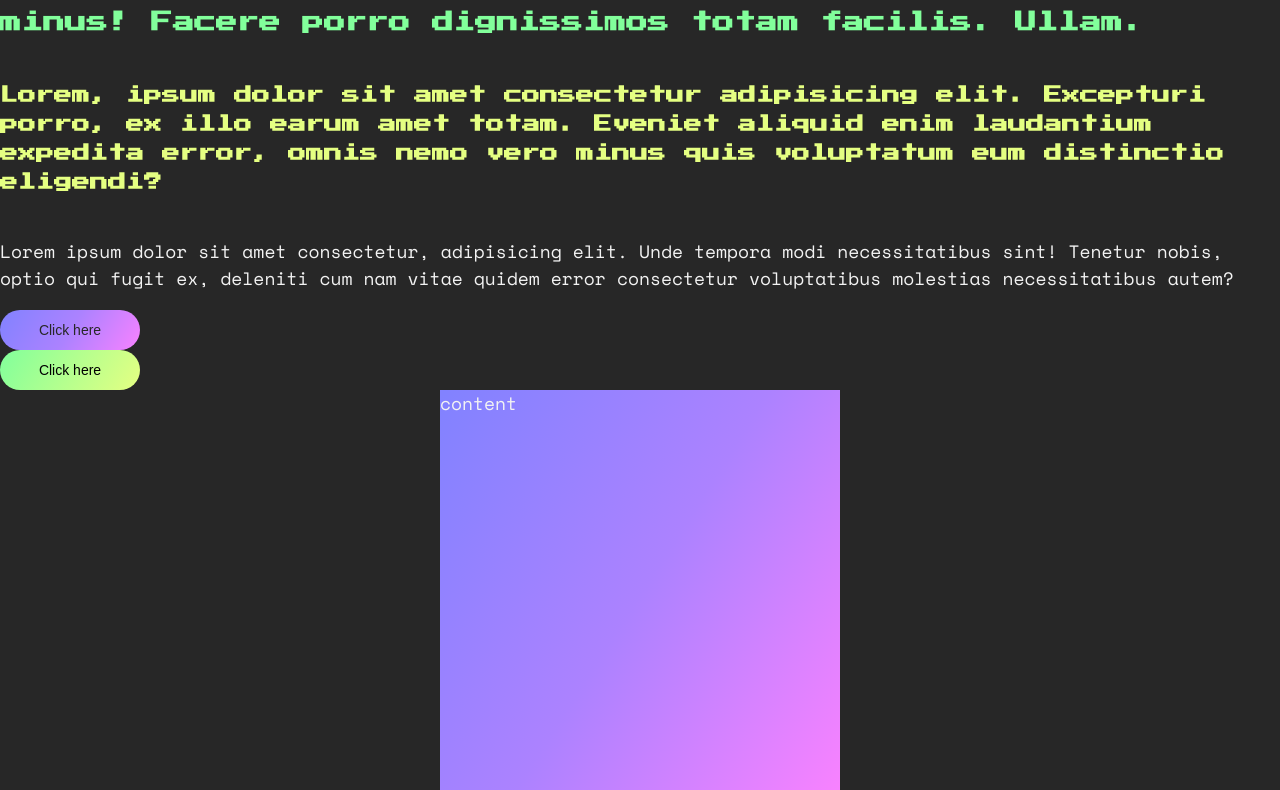
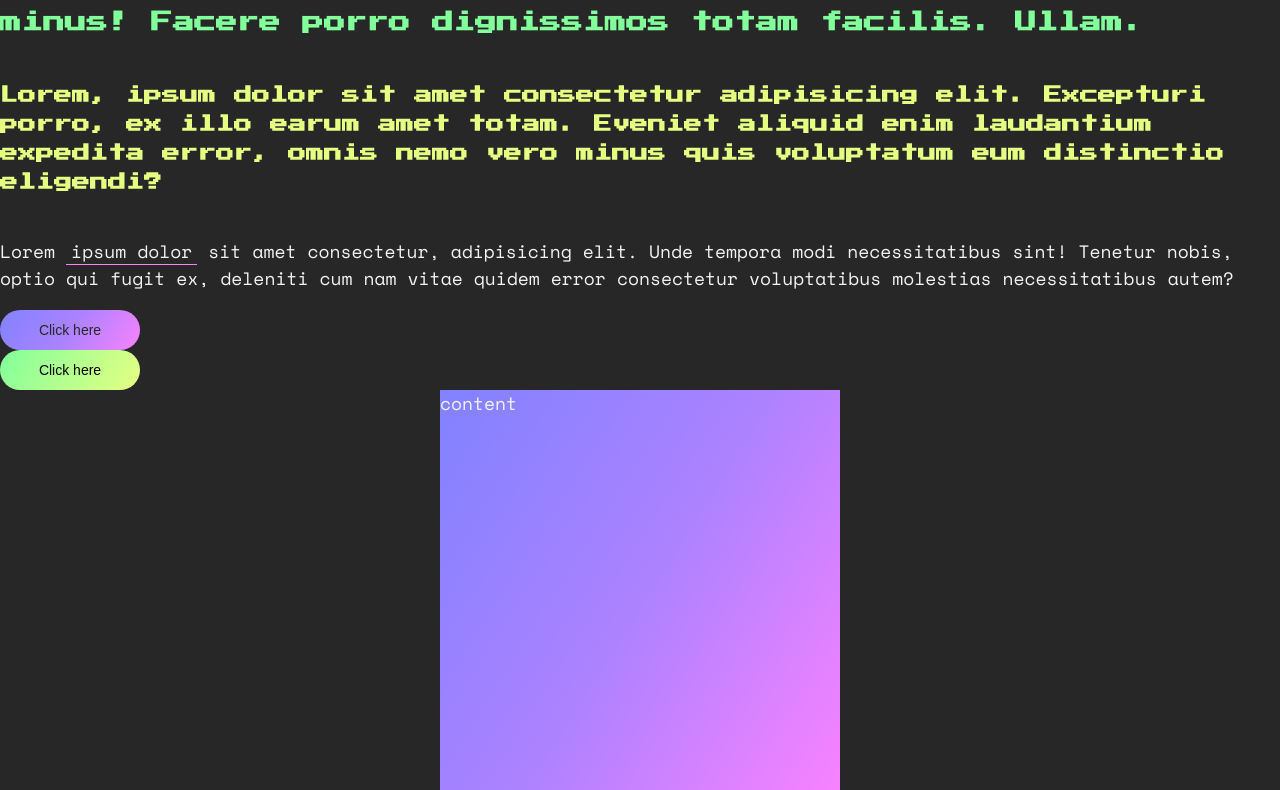
Before and after one commit to carolina-j-sall/tic-tac, a React (Vite) app in the folder tic-tac-app/: page / in a window 1280 px wide. Shown: the part 1544-2334 px from the top of the page. Built offline with nearby package versions, Linux system fonts and the light colour scheme.

Commit message:
Added a styling + hover

```diff
--- a/tic-tac-app/index.html
+++ b/tic-tac-app/index.html
@@ -20,7 +20,7 @@
       <h4>Lorem, ipsum dolor sit amet consectetur adipisicing elit. Quaerat neque maiores saepe deserunt accusantium illo veniam deleniti! Aliquam, quisquam et! Perferendis tempore quo facere sapiente, maxime laborum rem id deleniti!</h4>
       <h5>Lorem ipsum, dolor sit amet consectetur adipisicing elit. Dolorum atque praesentium impedit deserunt ex hic, eius eveniet quisquam numquam non illum incidunt molestias minus! Facere porro dignissimos totam facilis. Ullam.</h5>
       <h6>Lorem, ipsum dolor sit amet consectetur adipisicing elit. Excepturi porro, ex illo earum amet totam. Eveniet aliquid enim laudantium expedita error, omnis nemo vero minus quis voluptatum eum distinctio eligendi?</h6>
-      <p>Lorem ipsum dolor sit amet consectetur, adipisicing elit. Unde tempora modi necessitatibus sint! Tenetur nobis, optio qui fugit ex, deleniti cum nam vitae quidem error consectetur voluptatibus molestias necessitatibus autem?</p>
+      <p>Lorem <a href="#">ipsum dolor</a> sit amet consectetur, adipisicing elit. Unde tempora modi necessitatibus sint! Tenetur nobis, optio qui fugit ex, deleniti cum nam vitae quidem error consectetur voluptatibus molestias necessitatibus autem?</p>
       <button class="btn btnPrimary">Click here</button>
       <button class="btn btnSecondary">Click here</button>
       <div class="primaryGradient">
--- a/tic-tac-app/src/base.css
+++ b/tic-tac-app/src/base.css
@@ -22,6 +22,7 @@
   --border-pink: 1px solid var(--primary-pink);
   --border-purple: 1px solid var(--secondary-purple);
   --border-blue: 1px solid var(--thirdary-blue);
+  --border-yellow: 1px solid var(--sec-yellow);
 }
 
 /* --- Base CSS --- */
@@ -112,3 +113,16 @@ p {
 .btnSecondary:active {
   border: 1px solid var(--sec-green);
 }
+a {
+  text-decoration: none;
+  color: var(--white);
+  border-bottom: var(--border-pink);
+  background-color: transparent;
+  padding: 0 5px;
+}
+a:hover {
+  border-bottom: var(--border-pink);
+  background-color: var(--primary-pink);
+  padding: 0 5px;
+  transition: background-color 0.1s ease-in-out;
+}
```
